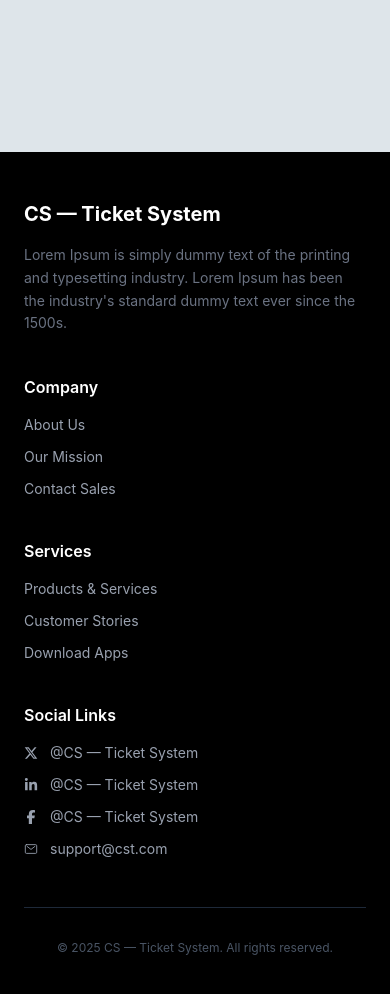
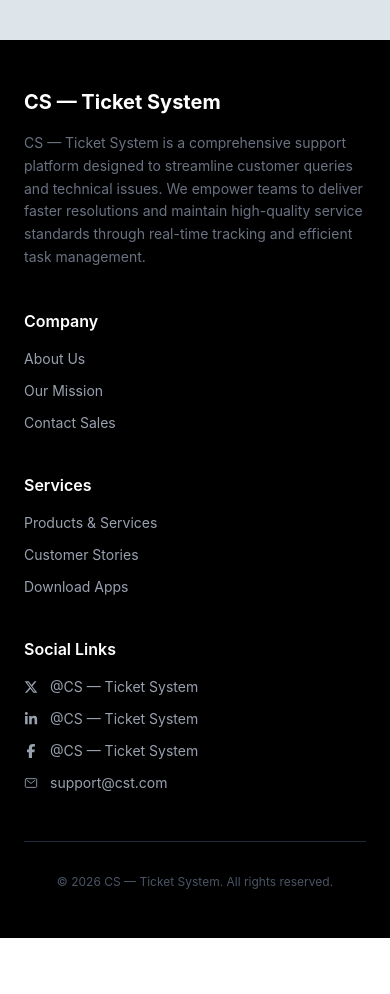
Before and after one commit to Ahad-Miah/CS-Ticket-System, a React (Vite) app: page / in a window 390 px wide. Shown: the part 5640-6634 px from the top of the page. After the commit the page ends 6578 px from the top, so only its background shows below. Built offline with nearby package versions, Linux system fonts and the light colour scheme.

Commit message:
fix some responsive issure and footer name change

```diff
--- a/src/App.jsx
+++ b/src/App.jsx
@@ -4,7 +4,7 @@ import Banner from "./Components/Banner/Banner";
 import Navbar from "./Components/Navbar/Navbar";
 import StatusSection from "./Components/StatusSection/StatusSection";
 import TicketSection from "./Components/TicketSection/TicketSection";
-import FooTer from "./Components/Footer/Footer";
+import FooTer from "./Components/Footer/FooTer";
 import { ToastContainer } from "react-toastify";
 
 const fetchTickets = async () => {
--- a/src/Components/Footer/FooTer.jsx
+++ b/src/Components/Footer/FooTer.jsx
@@ -9,16 +9,15 @@ const FooTer = () => {
     <footer className="bg-black text-gray-400 py-12 px-6 md:px-12 lg:px-20">
       <div className="max-w-7xl mx-auto grid grid-cols-1 md:grid-cols-2 lg:grid-cols-4 gap-10">
 
-        {/* Branding & About */}
+
         <div className="lg:col-span-1">
           <h2 className="text-white text-xl font-bold mb-4">CS — Ticket System</h2>
           <p className="text-sm leading-relaxed text-gray-500">
-            Lorem Ipsum is simply dummy text of the printing and typesetting industry.
-            Lorem Ipsum has been the industry's standard dummy text ever since the 1500s.
+           CS — Ticket System is a comprehensive support platform designed to streamline customer queries and technical issues. We empower teams to deliver faster resolutions and maintain high-quality service standards through real-time tracking and efficient task management.
           </p>
         </div>
 
-        {/* Links: Company */}
+
         <div>
           <h3 className="text-white font-semibold mb-4">Company</h3>
           <ul className="space-y-3 text-sm">
@@ -28,7 +27,7 @@ const FooTer = () => {
           </ul>
         </div>
 
-        {/* Links: Services */}
+
         <div>
           <h3 className="text-white font-semibold mb-4">Services</h3>
           <ul className="space-y-3 text-sm">
@@ -38,7 +37,7 @@ const FooTer = () => {
           </ul>
         </div>
 
-        {/* Links: Information & Social */}
+
         <div>
           <h3 className="text-white font-semibold mb-4">Social Links</h3>
           <div className="space-y-3">
@@ -52,7 +51,7 @@ const FooTer = () => {
 
       {/* Copyright */}
       <div className="border-t border-gray-800 mt-12 pt-8 text-center text-xs text-gray-600">
-        © 2025 CS — Ticket System. All rights reserved.
+        © 2026 CS — Ticket System. All rights reserved.
       </div>
     </footer>
   );
--- a/src/Components/StatusSection/StatusSection.jsx
+++ b/src/Components/StatusSection/StatusSection.jsx
@@ -12,7 +12,7 @@ const StatusSection = ({progress,resolve,setResolve,setProgress,tickets,setTicke
         toast.success("Complete.Task Added on the Resolve list")
     }
     return (
-        <div className=' h-96 px-3 py-6 *:mb-10'>
+        <div className='px-3 py-6 *:mb-10'>
          <div>
             <h3 className='font-semibold text-2xl mb-3'>Task status</h3>
           {
```
